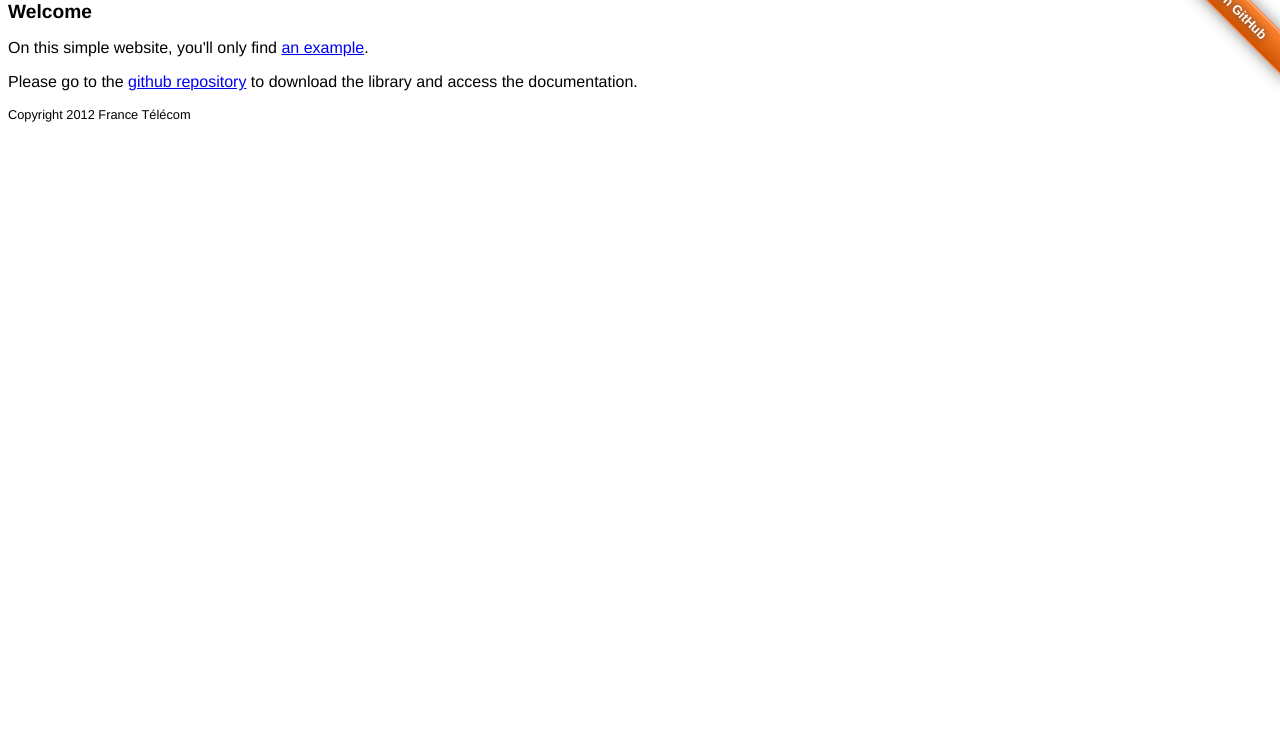
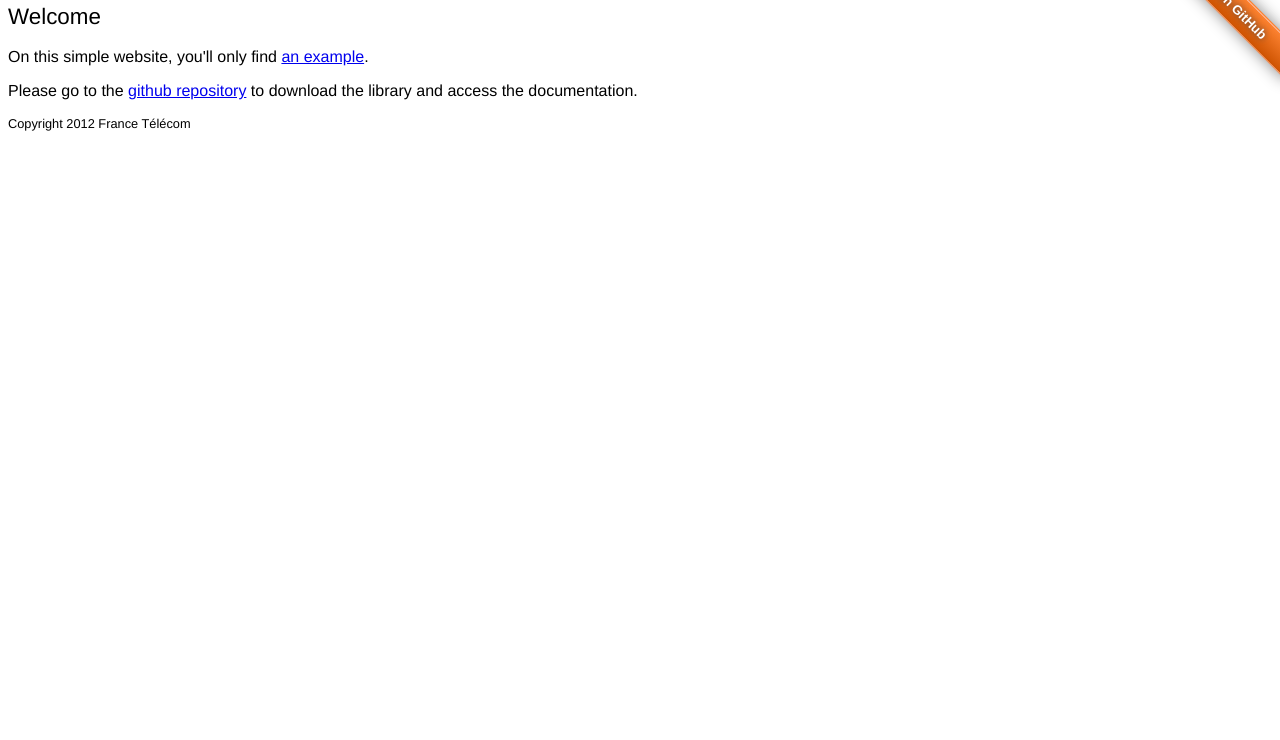
Before and after one commit to Orange-OpenSource/preloader.js, a plain HTML site: page index.html in a window 1280 px wide. Shown: the part 60-800 px from the top of the page. Drawn offline with Linux system fonts and the light colour scheme.

Commit message:
remove bold font weight and increase the size for the second level header

```diff
--- a/orange-style.css
+++ b/orange-style.css
@@ -23,7 +23,8 @@ h1 span {
     color: #ff5500;
 }
 h2 {
-    font-size: 1.2em;
+    font-size: 1.4em;
+    font-weight: normal;
 }
 
 /* this part was taken from http://unindented.org/articles/2009/10/github-ribbon-using-css-transforms/
```
